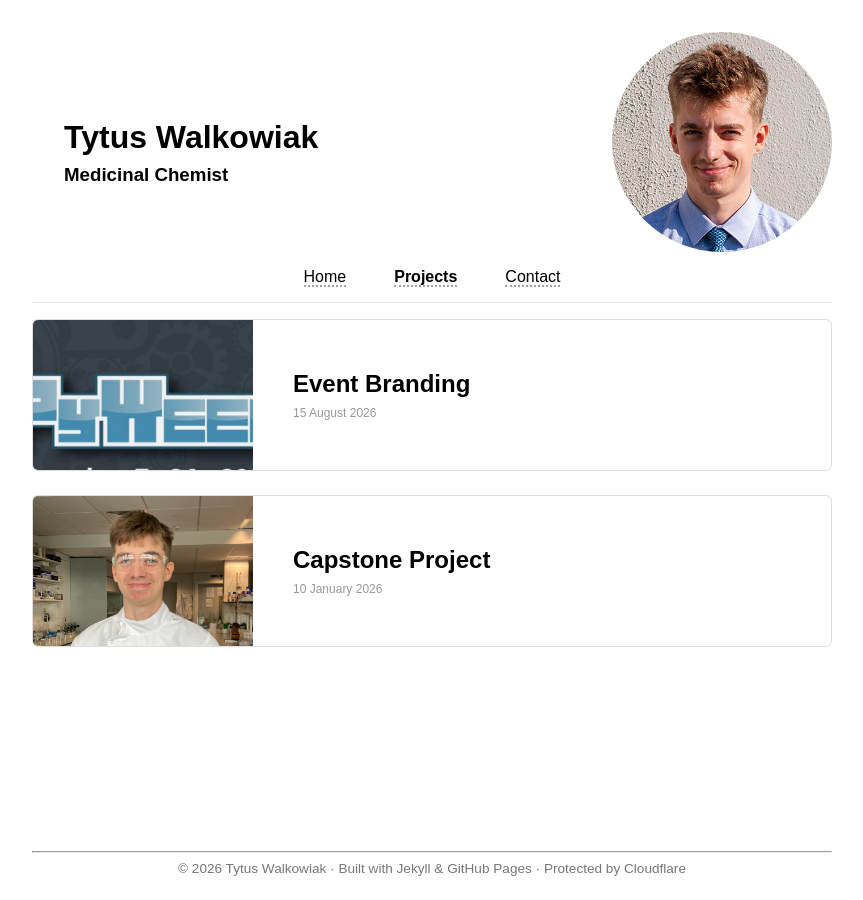
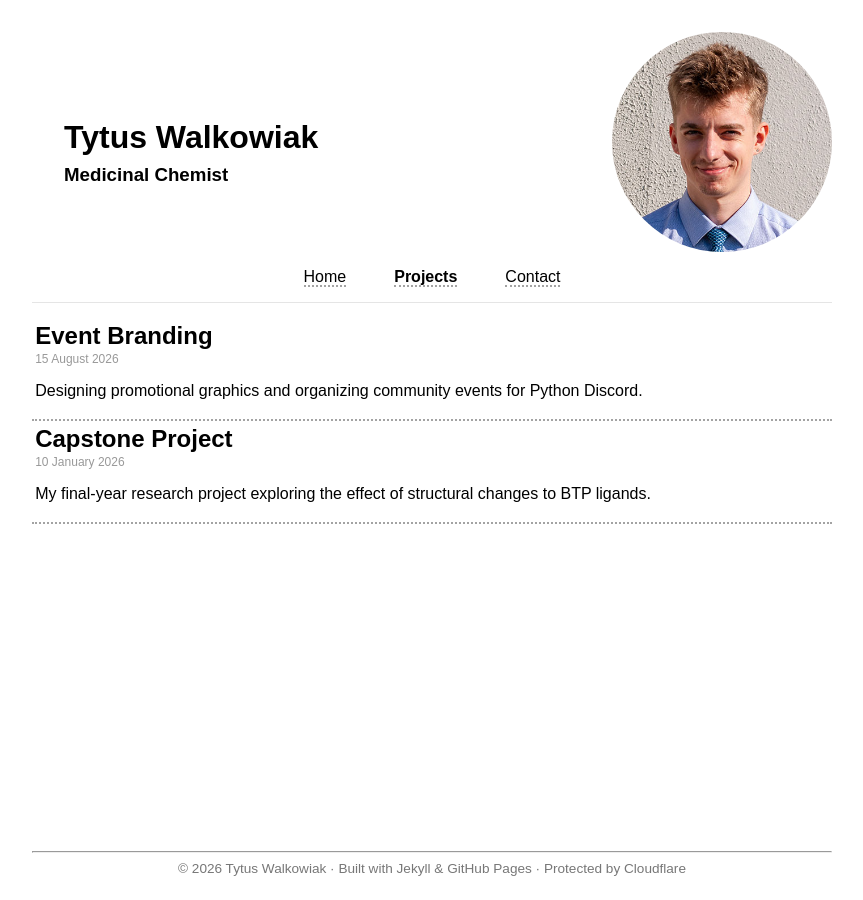
Before and after one commit to b0nes1/tytus.me, a Jekyll site: the page built from projects.html, in a window 1280 px wide. Shown: the whole page, without its empty margins (208-1071 px from the left). Built offline with Jekyll 4.4.1, drawn with Linux system fonts in a browser that asks for light colours.

Commit message:
Add pagination and update project descriptions

```diff
--- a/_layouts/posts.html
+++ b/_layouts/posts.html
@@ -4,3 +4,4 @@ layout: default
 
 {% include header.html %}
 {{ content }}
+{% include pagenavigation.html %}
--- a/_posts/2026-01-10-Capstone-Project.md
+++ b/_posts/2026-01-10-Capstone-Project.md
@@ -1,6 +1,6 @@
 ---
 layout: posts
-preview_image: /assets/thumbs/TytusLab.png
+description: My final-year research project exploring the effect of structural changes to BTP ligands.
 ---
 
 # Capstone project
--- a/_posts/2026-08-15-Pyweek.md
+++ b/_posts/2026-08-15-Pyweek.md
@@ -1,7 +1,7 @@
 ---
 layout: posts
 title:  "Event Branding"
-preview_image: /assets/thumbs/Pyweek.png
+description: Designing promotional graphics and organizing community events for Python Discord.
 ---
 
 # Python Community Event Branding
--- a/projects.html
+++ b/projects.html
@@ -8,25 +8,18 @@ layout: default
   {% for post in site.posts %}
     <a class="post-card" href="{{ post.url | relative_url }}">
 
-      <div class="post-thumb">
-        {% if post.preview_image %}
-          <img src="{{ post.preview_image | relative_url }}" alt="">
-        {% endif %}
-      </div>
-
       <div class="post-card-content">
         <h2>{{ post.title }}</h2>
 
         <p class="post-date">
           {{ post.date | date: "%d %B %Y" }}
         </p>
-
+      </div>
         {% if post.description %}
           <p>{{ post.description }}</p>
         {% endif %}
-      </div>
+
 
     </a>
   {% endfor %}
-
 </div>
--- a/style.css
+++ b/style.css
@@ -161,7 +161,6 @@ a:hover {
   color: #000;
 }
 
-
 footer {
     margin-top: auto;
     padding: 1.5rem 0;
@@ -229,7 +228,6 @@ nav hr {
   border-top: 1px solid #e5e5e5;
   margin: 1rem 0;
 }
-/* Header */
 
 .header-main {
     display: flex;
@@ -259,73 +257,16 @@ nav hr {
     margin: 0;
 }
 
-
-.post-card {
-    display: flex;
-    flex-direction: row;
-
-    gap: 1.25rem;
-    margin-bottom: 1.5rem;
-    padding: 0;
-
-    border: 1px solid #ddd;
-    border-radius: 6px;
-    overflow: hidden;
-
-    color: inherit;
-    text-decoration: none;
-
-    transition:
-        border-color 0.2s ease,
-        box-shadow 0.2s ease,
-        transform 0.2s ease;
+.post-card:hover {
+    background-color: #fafafa;
 }
 
-.post-card:hover {
-    border-color: #aaa;
-    box-shadow: 0 4px 12px rgba(0, 0, 0, 0.08);
-    transform: translateY(-1px);
+.post-card h2 {
+    margin:0;
 }
-
-
-/* Thumbnail */
-
-.post-thumb {
-    width: 220px;
-    height: 150px;
-    flex-shrink: 0;
-    overflow: hidden;
+.post-card {
+  display: block;
+  width: 100%;
+  box-sizing: border-box;
+  padding: 0.2rem;
 }
-
-.post-thumb img {
-    width: 100%;
-    height: 100%;
-    object-fit: cover;
-    margin: 0;
-
-    transition: transform 0.3s ease;
-}
-
-.post-card:hover .post-thumb img {
-    transform: scale(1.04);
-}
-
-
-/* Text */
-
-.post-card-content {
-    display: flex;
-    flex-direction: column;
-    justify-content: center;
-
-    gap: 0.5rem;
-    padding: 1rem 1.25rem;
-}
-
-.post-card-content h2 {
-    margin: 0;
-}
-
-.post-card-content p {
-    margin: 0;
-}
```
Also changed, not shown: _includes/pagenavigation.html (added, +8 -0 lines), assets/thumbs/Pyweek.png (deleted), assets/thumbs/TytusLab.png (deleted), 1 other file.
